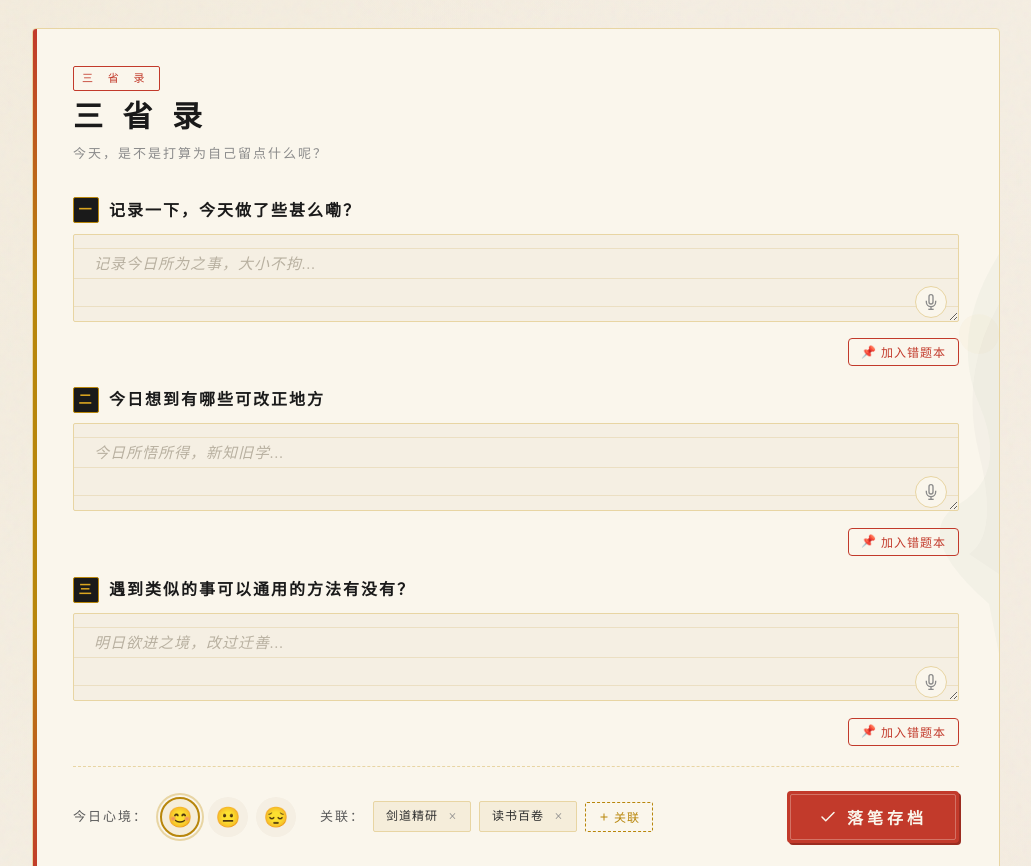
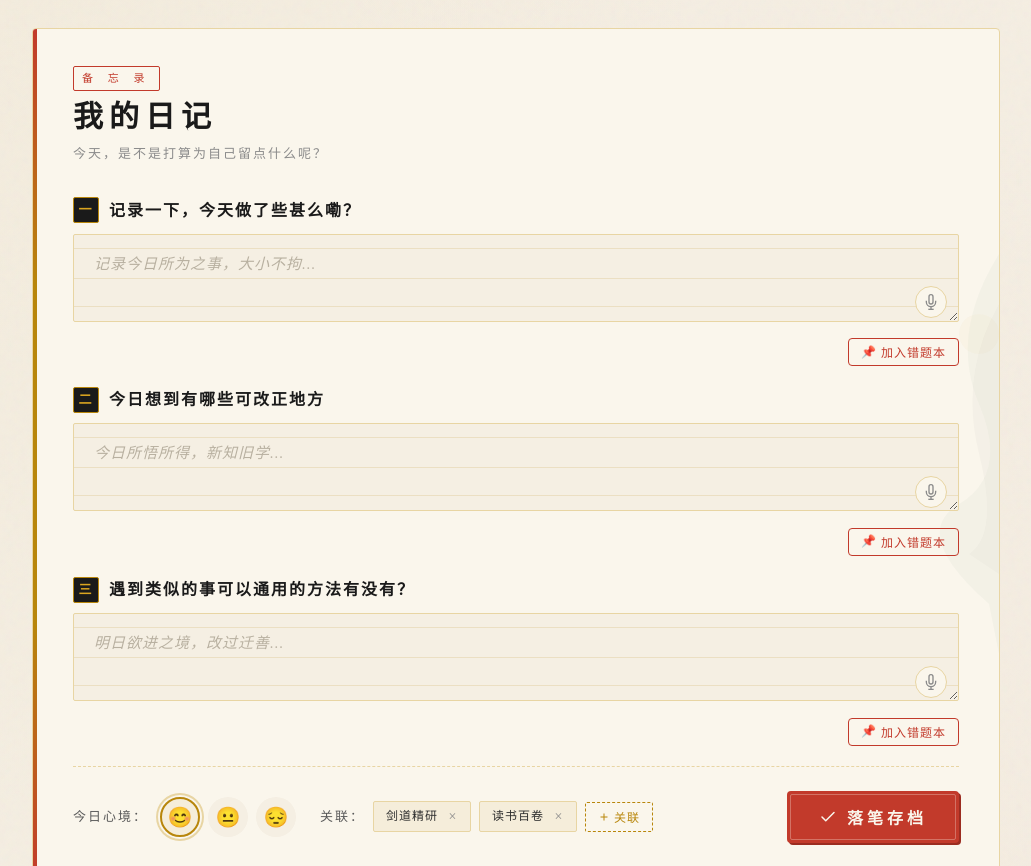
Before and after one commit to chen172510/daily-okr, a website: page pages/review.html in a window 1280 px wide. Shown: the part 1155-2021 px from the top of the page, without its empty margins (240-1271 px from the left). Drawn offline with Linux system fonts and the light colour scheme.

Commit message:
chore: 复盘大卡片标签改为 备忘录 / 我的日记

```diff
--- a/pages/review.html
+++ b/pages/review.html
@@ -576,8 +576,8 @@ body {
         <!-- 反思录 · 大卡片 -->
         <div class="questions-card">
           <div class="card-header-section">
-            <div class="card-section-label">三 省 录</div>
-            <h2 class="card-title">三 省 录</h2>
+            <div class="card-section-label">备 忘 录</div>
+            <h2 class="card-title">我的日记</h2>
             <p class="card-subtitle">今天，是不是打算为自己留点什么呢？</p>
           </div>
 
```
